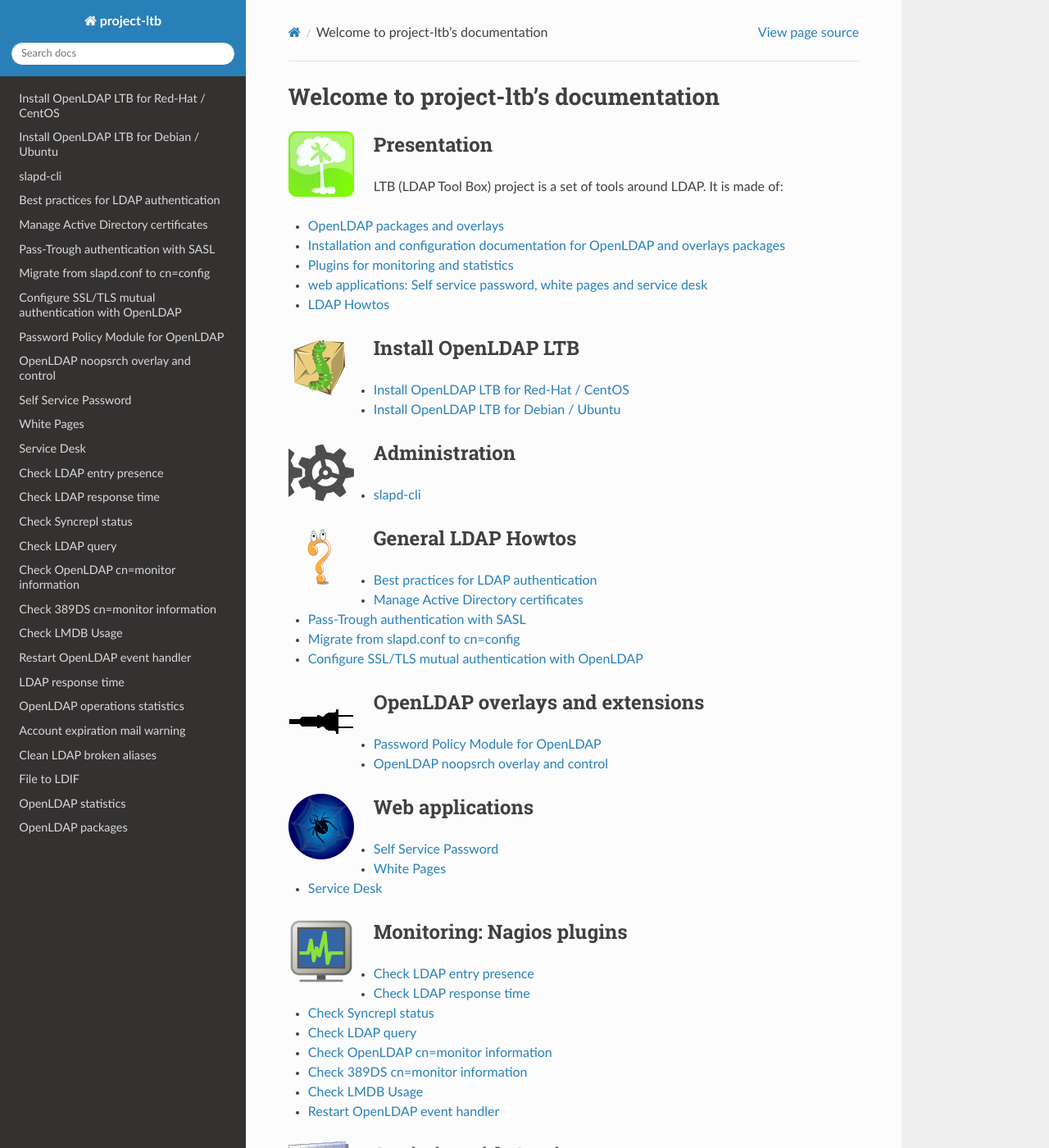
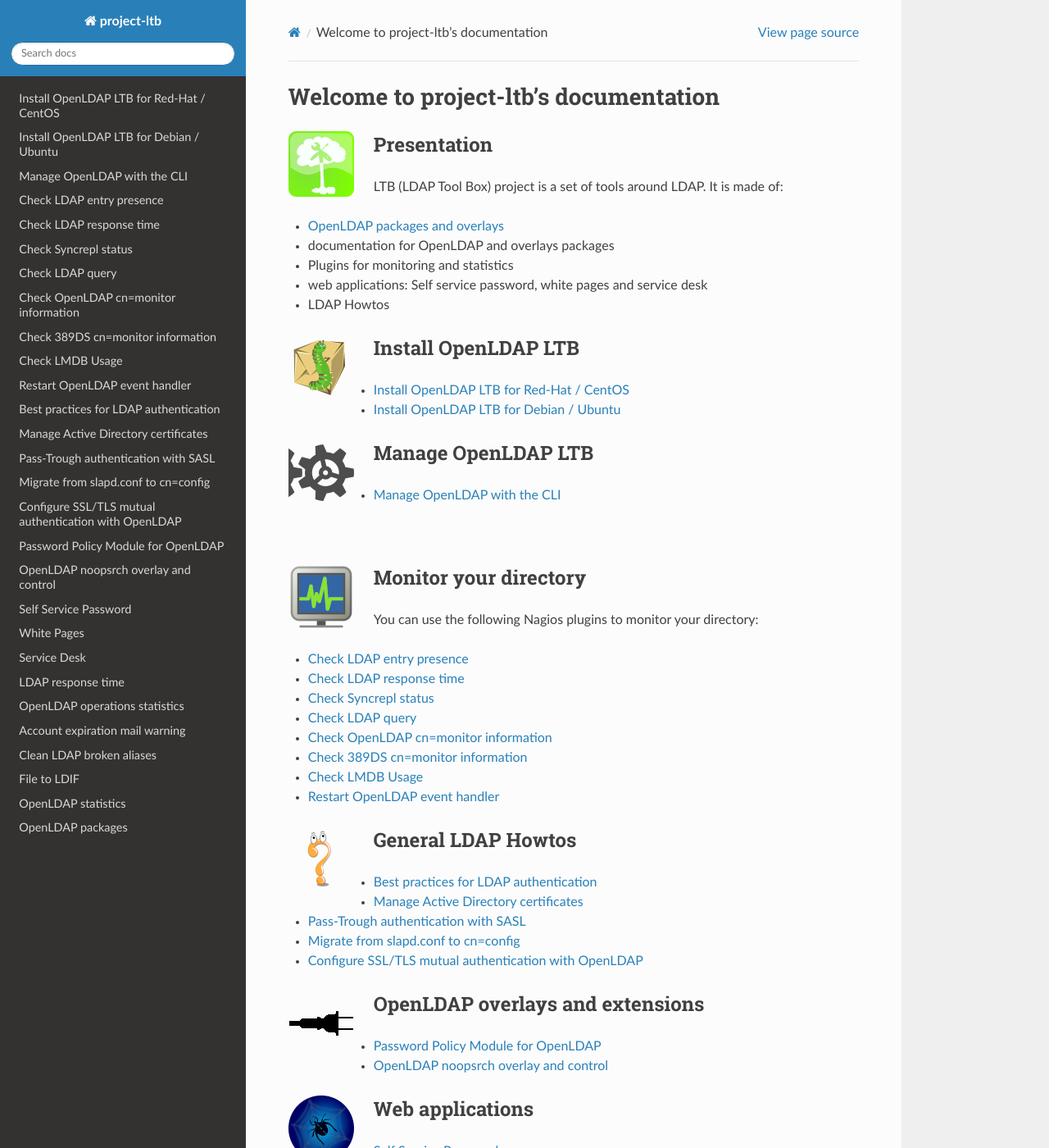
Before and after one commit to ltb-project/documentation, a Sphinx documentation site: the page built from source/index.rst, in a window 1280 px wide and 1400 px high. Shown: the whole window at 82% size. Built offline with Sphinx 7.4.7 and the Read the Docs theme 2.0.0, drawn with Linux system fonts in a browser that asks for light colours.

Commit message:
saml reorganization table of content

```diff
--- a/source/index.rst
+++ b/source/index.rst
@@ -18,18 +18,16 @@
 LTB (LDAP Tool Box) project is a set of tools around LDAP. It is made of:
 
 * :doc:`OpenLDAP packages and overlays <openldap-packages>`
-* :ref:`Installation and configuration documentation for OpenLDAP and overlays packages <install-openldap>`
-* :ref:`Plugins for monitoring and statistics <monitoring-plugins>`
-* :ref:`web applications: Self service password, white pages and service desk <web-applications>`
-* :ref:`LDAP Howtos <ldap-howtos>`
+* documentation for OpenLDAP and overlays packages
+* Plugins for monitoring and statistics
+* web applications: Self service password, white pages and service desk
+* LDAP Howtos
 
 
 
 .. image:: images/packaging.png
    :alt: image of openldap packaging
    :align: left
-
-.. _install-openldap:
 
 Install OpenLDAP LTB
 --------------------
@@ -46,10 +44,8 @@
    :alt: image of toothed wheel
    :align: left
 
-.. _admin-openldap:
-
-Administration
---------------
+Manage OpenLDAP LTB
+-------------------
 
 .. toctree::
    :maxdepth: 1
@@ -57,13 +53,35 @@
    slapd-cli
 
 
+|
+
+
+.. image:: images/monitoring.png
+   :alt: image of monitoring
+   :align: left
+
+Monitor your directory
+----------------------
+
+You can use the following Nagios plugins to monitor your directory:
+
+.. toctree::
+   :maxdepth: 1
+
+   check_ldap_dn
+   check_ldap_time
+   check_ldap_syncrepl_status
+   check_ldap_query
+   check_ldap_monitor
+   check_ldap_monitor_389ds
+   check_lmdb_usage
+   restart_slapd
+
 
 .. image:: images/question.png
    :alt: image of howto
    :align: left
 
-
-.. _ldap-howtos:
 
 General LDAP Howtos
 -------------------
@@ -113,33 +127,9 @@
    service-desk
 
 
-.. image:: images/monitoring.png
-   :alt: image of monitoring
-   :align: left
-
-.. _monitoring-plugins:
-
-Monitoring: Nagios plugins
---------------------------
-
-.. toctree::
-   :maxdepth: 1
-
-   check_ldap_dn
-   check_ldap_time
-   check_ldap_syncrepl_status
-   check_ldap_query
-   check_ldap_monitor
-   check_ldap_monitor_389ds
-   check_lmdb_usage
-   restart_slapd
-
-
 .. image:: images/statistics.png
    :alt: image of statistics
    :align: left
-
-.. _statistics:
 
 Statistics with Cacti
 ---------------------
--- a/source/migrate_slapd_conf_cn_config.rst
+++ b/source/migrate_slapd_conf_cn_config.rst
@@ -40,4 +40,4 @@
 
 5. Start OpenLDAP::
 
-    service slapd start
+    systemctl slapd start
```
Also changed, not shown: other parts of source/index.rst (+0 -6 lines), source/slapd-cli.rst (+4 -4 lines).
